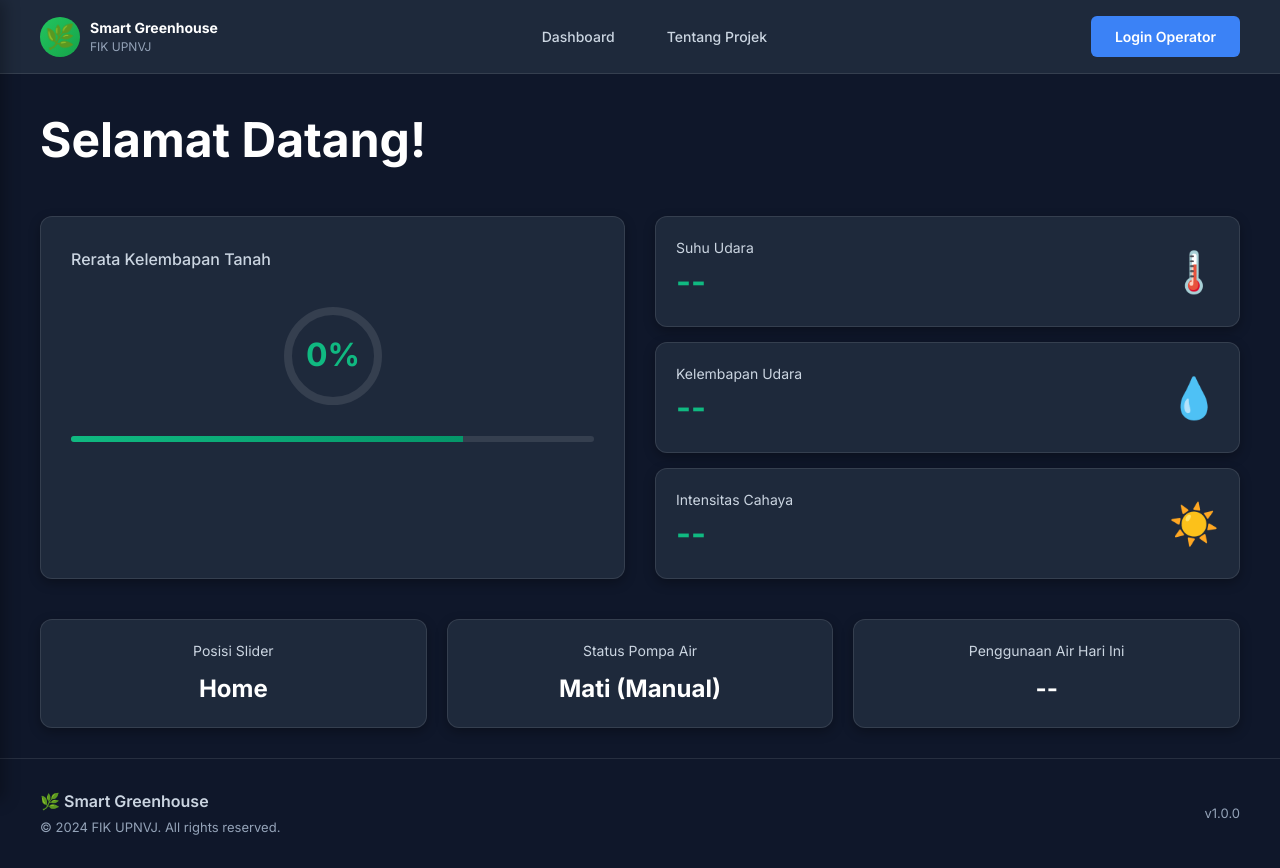
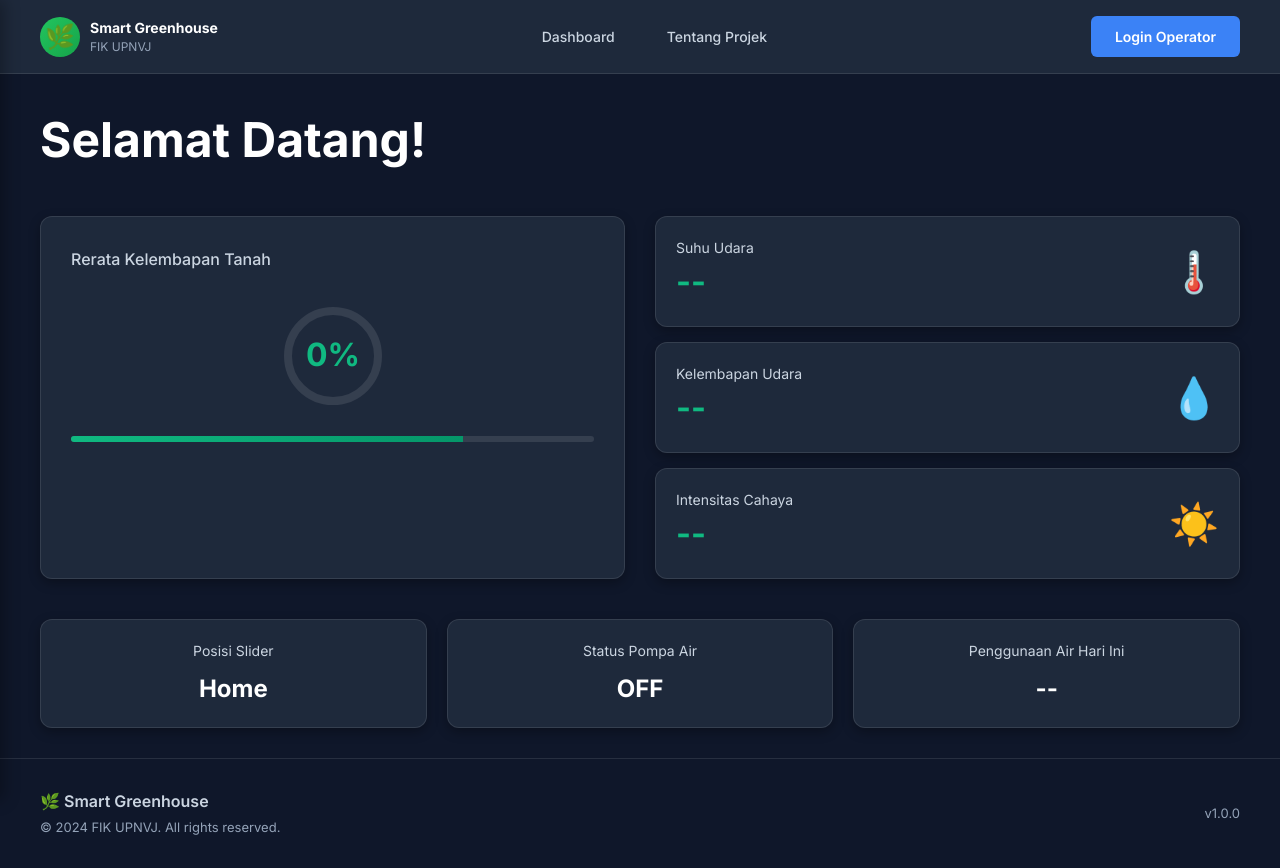
Before and after one commit to ymrief/Greenhouse-Web-App, a React (Vite) app: page / in a window 1280 px wide. Built offline with nearby package versions, Linux system fonts and the light colour scheme; no server answers.

Commit message:
feat: simplify pump status display logic

```diff
--- a/src/pages/Dashboard.jsx
+++ b/src/pages/Dashboard.jsx
@@ -99,9 +99,7 @@ function Dashboard() {
 
     // Mendapatkan teks tampilan untuk status pompa air
     const getPumpStatusDisplay = () => {
-        const status = isPumpOn ? 'Nyala' : 'Mati';
-        const mode = isFuzzyOn ? 'Otomatis' : 'Manual';
-        return `${status} (${mode})`;
+        return isPumpOn ? (isFuzzyOn ? 'Otomatis' : 'ON') : 'OFF';
     };
 
     // 1. EKSTRAKSI AMAN (Menggunakan Optional Chaining ?. agar tidak crash jika array kosong)
```
